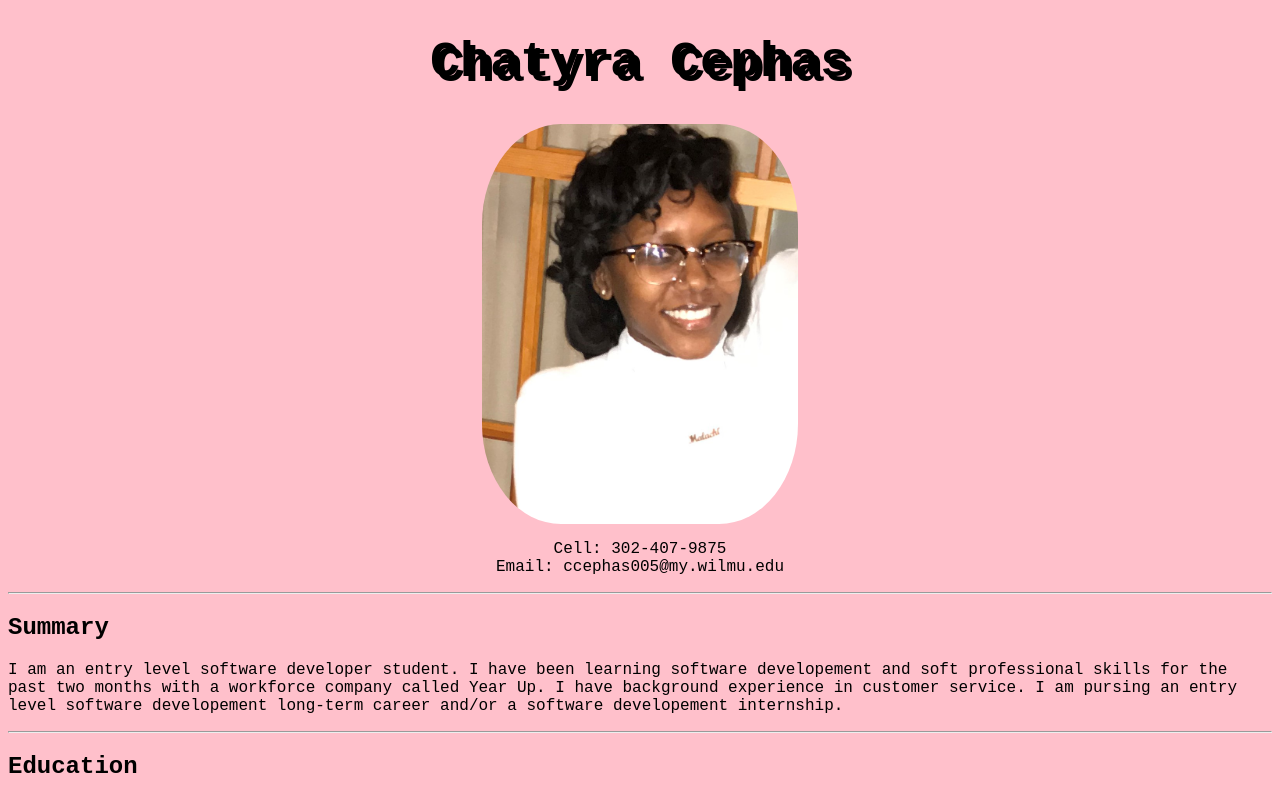
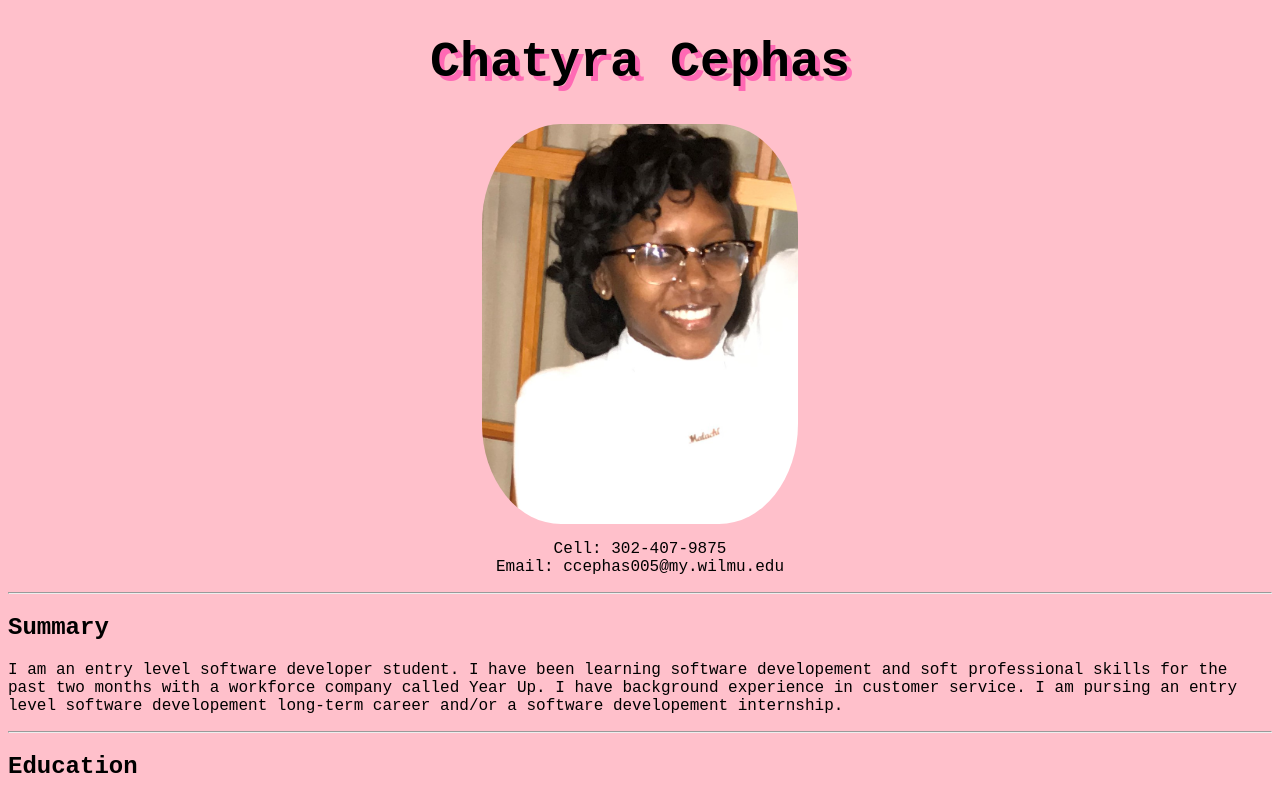
Before and after one commit to cephc/resume, a plain HTML site: page index.html in a window 1280 px wide. Shown: the top 797 px of the page. Drawn offline with Linux system fonts and the light colour scheme.

Commit message:
Add files via upload

```diff
--- a/style.css
+++ b/style.css
@@ -4,7 +4,7 @@ body{
 }
 h1{
 	text-align: center;
-	text-shadow: 5px 5px 0 rgba(0,0,0,1);
+	text-shadow: 5px 5px 0 hotpink;
 	font-size: 50px;
 }
 img{
```
